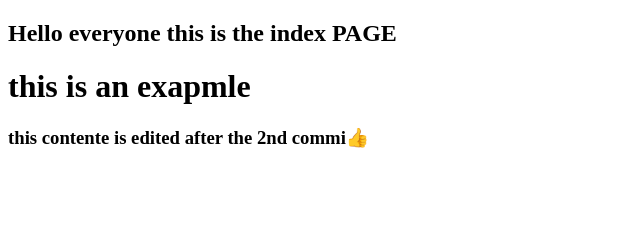
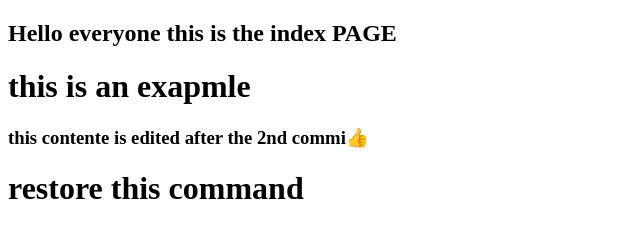
Before and after one commit to pranjulvishwari123/practice-git, a plain HTML site: page practice-git/index.html in a window 1280 px wide. Shown: the whole page, without its empty margins (0-640 px from the left). Drawn offline with Linux system fonts and the light colour scheme.

Commit message:
extra line added to index.html

```diff
--- a/practice-git/index.html
+++ b/practice-git/index.html
@@ -9,5 +9,6 @@
     <h2>Hello everyone this is the index PAGE</h2>
     <h1>this is an exapmle</h1>
     <h3>this contente is edited after the 2nd commi👍</h3>
+    <h1>restore this command</h1>
 </body>
 </html>
```
